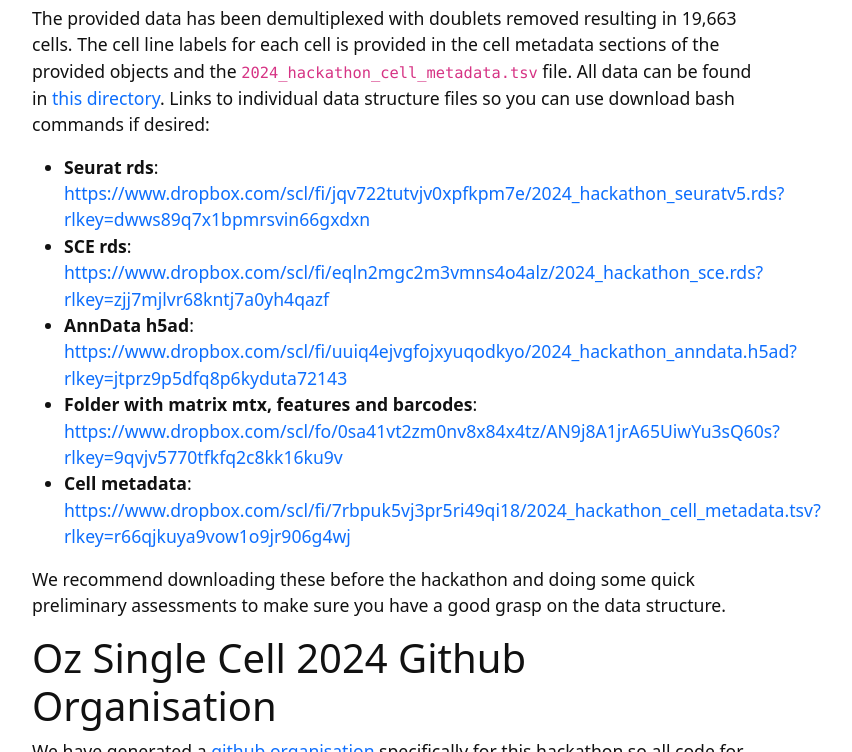
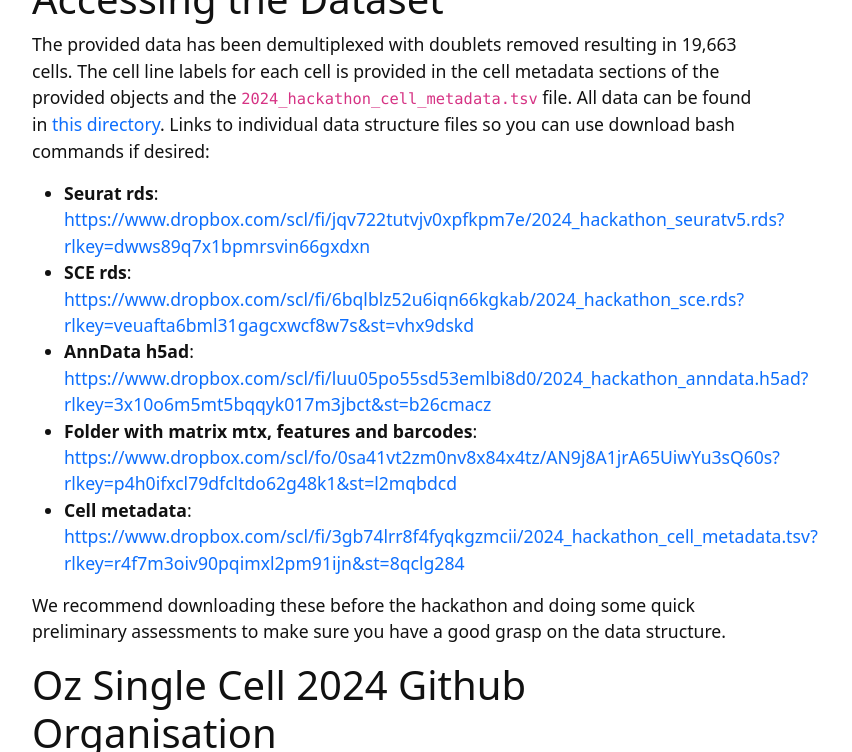
Before and after one commit to ghar1821/2024-OSC-hackathon, a Jekyll site: the page built from content/dataset.md, in a window 1280 px wide and 900 px high, scrolled down 2245 px, cut to the strip 0-752 px from the top of the window. Shown: the whole strip, without its empty margins (245-1097 px from the left). Built offline with Jekyll 4.4.1, drawn with Linux system fonts in a browser that asks for light colours; part of the change alters nothing that is shown; some of the changed text lies outside the part shown.

Commit message:
updating links

```diff
--- a/content/dataset.md
+++ b/content/dataset.md
@@ -24,6 +24,7 @@ This dataset only has a few different metadata fields. This icludes:
 - **Barcode**: Cell  barcode
 - **CellLine**: The cell line that cell is from (FSA0024I1, IST2607K3 or WAB0137L8)
 - **Day**: The collection day each cell was collected and fixed
+- **Sex**: The sex of the donor that the iPSC line was generated from
 
 | orig.ident |     nCount_RNA |      nFeature_RNA |   Barcode | CellLine |       Day |
 | --- | --- | --- | --- | --- | --- |
@@ -42,10 +43,10 @@ This dataset only has a few different metadata fields. This icludes:
 The provided data has been demultiplexed with doublets removed resulting in 19,663 cells. The cell line labels for each cell is provided in the cell metadata sections of the provided objects and the ``2024_hackathon_cell_metadata.tsv`` file. All data can be found in [this directory](https://www.dropbox.com/scl/fo/8659cnxbw6z5e3vmqshoc/ABvKcjHLiAzMwQ0c6LY9t3E?rlkey=5alw8fzrqqqypyy4cw5qsxqs0&dl=0). Links to individual data structure files so you can use download bash commands if desired:
 
 - **Seurat rds**: [https://www.dropbox.com/scl/fi/jqv722tutvjv0xpfkpm7e/2024_hackathon_seuratv5.rds?rlkey=dwws89q7x1bpmrsvin66gxdxn](https://www.dropbox.com/scl/fi/jqv722tutvjv0xpfkpm7e/2024_hackathon_seuratv5.rds?rlkey=dwws89q7x1bpmrsvin66gxdxn)
-- **SCE rds**: [https://www.dropbox.com/scl/fi/eqln2mgc2m3vmns4o4alz/2024_hackathon_sce.rds?rlkey=zjj7mjlvr68kntj7a0yh4qazf](https://www.dropbox.com/scl/fi/eqln2mgc2m3vmns4o4alz/2024_hackathon_sce.rds?rlkey=zjj7mjlvr68kntj7a0yh4qazf)
-- **AnnData h5ad**: [https://www.dropbox.com/scl/fi/uuiq4ejvgfojxyuqodkyo/2024_hackathon_anndata.h5ad?rlkey=jtprz9p5dfq8p6kyduta72143](https://www.dropbox.com/scl/fi/uuiq4ejvgfojxyuqodkyo/2024_hackathon_anndata.h5ad?rlkey=jtprz9p5dfq8p6kyduta72143)
-- **Folder with matrix mtx, features and barcodes**: [https://www.dropbox.com/scl/fo/0sa41vt2zm0nv8x84x4tz/AN9j8A1jrA65UiwYu3sQ60s?rlkey=9qvjv5770tfkfq2c8kk16ku9v](https://www.dropbox.com/scl/fo/0sa41vt2zm0nv8x84x4tz/AN9j8A1jrA65UiwYu3sQ60s?rlkey=9qvjv5770tfkfq2c8kk16ku9v)
-- **Cell metadata**: [https://www.dropbox.com/scl/fi/7rbpuk5vj3pr5ri49qi18/2024_hackathon_cell_metadata.tsv?rlkey=r66qjkuya9vow1o9jr906g4wj](https://www.dropbox.com/scl/fi/7rbpuk5vj3pr5ri49qi18/2024_hackathon_cell_metadata.tsv?rlkey=r66qjkuya9vow1o9jr906g4wj)
+- **SCE rds**: [https://www.dropbox.com/scl/fi/6bqlblz52u6iqn66kgkab/2024_hackathon_sce.rds?rlkey=veuafta6bml31gagcxwcf8w7s&st=vhx9dskd](https://www.dropbox.com/scl/fi/6bqlblz52u6iqn66kgkab/2024_hackathon_sce.rds?rlkey=veuafta6bml31gagcxwcf8w7s&st=vhx9dskd)
+- **AnnData h5ad**: [https://www.dropbox.com/scl/fi/luu05po55sd53emlbi8d0/2024_hackathon_anndata.h5ad?rlkey=3x10o6m5mt5bqqyk017m3jbct&st=b26cmacz](https://www.dropbox.com/scl/fi/luu05po55sd53emlbi8d0/2024_hackathon_anndata.h5ad?rlkey=3x10o6m5mt5bqqyk017m3jbct&st=b26cmacz)
+- **Folder with matrix mtx, features and barcodes**: [https://www.dropbox.com/scl/fo/0sa41vt2zm0nv8x84x4tz/AN9j8A1jrA65UiwYu3sQ60s?rlkey=p4h0ifxcl79dfcltdo62g48k1&st=l2mqbdcd](https://www.dropbox.com/scl/fo/0sa41vt2zm0nv8x84x4tz/AN9j8A1jrA65UiwYu3sQ60s?rlkey=p4h0ifxcl79dfcltdo62g48k1&st=l2mqbdcd)
+- **Cell metadata**: [https://www.dropbox.com/scl/fi/3gb74lrr8f4fyqkgzmcii/2024_hackathon_cell_metadata.tsv?rlkey=r4f7m3oiv90pqimxl2pm91ijn&st=8qclg284](https://www.dropbox.com/scl/fi/3gb74lrr8f4fyqkgzmcii/2024_hackathon_cell_metadata.tsv?rlkey=r4f7m3oiv90pqimxl2pm91ijn&st=8qclg284)
 
 We recommend downloading these before the hackathon and doing some quick preliminary assessments to make sure you have a good grasp on the data structure.
 
```
